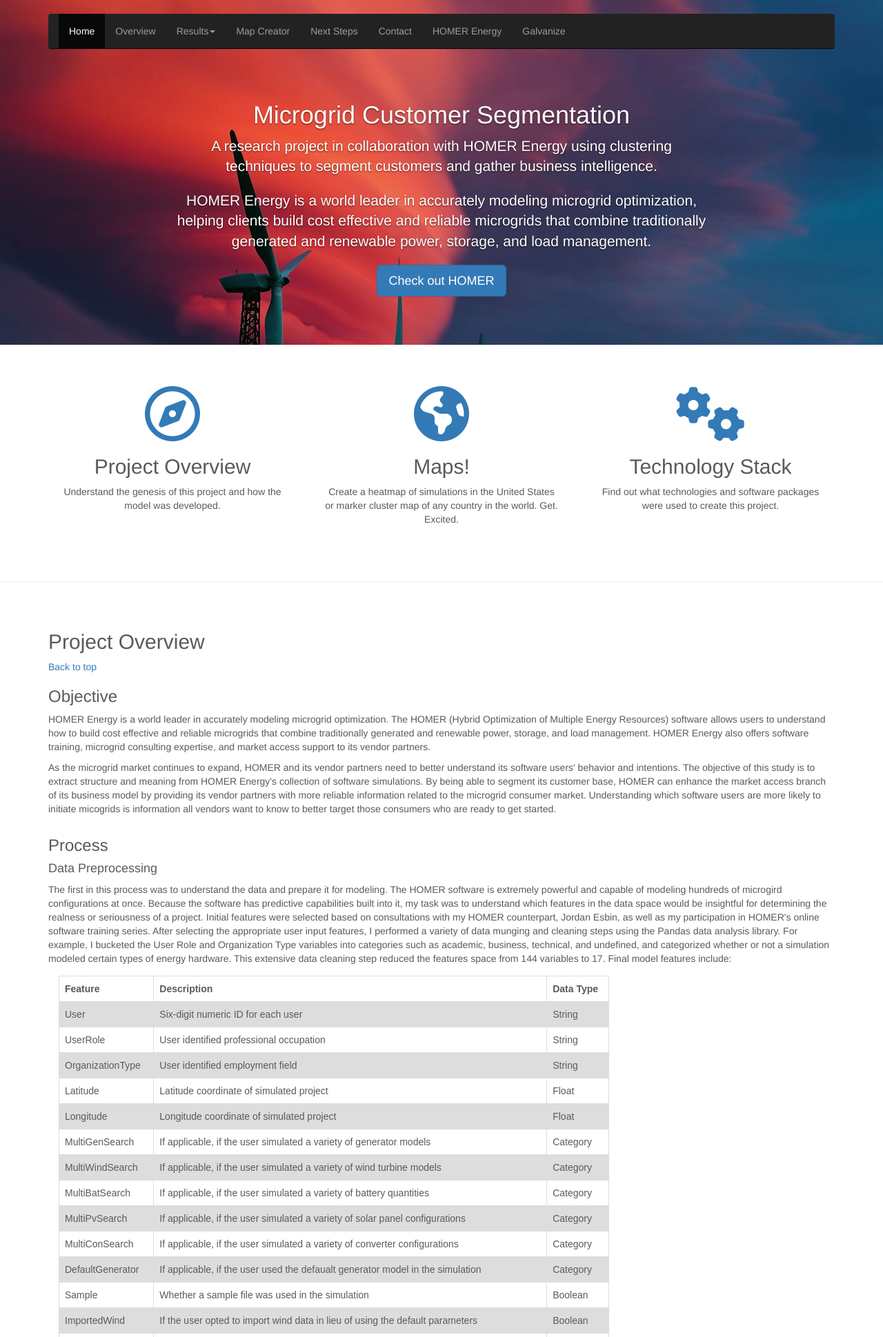
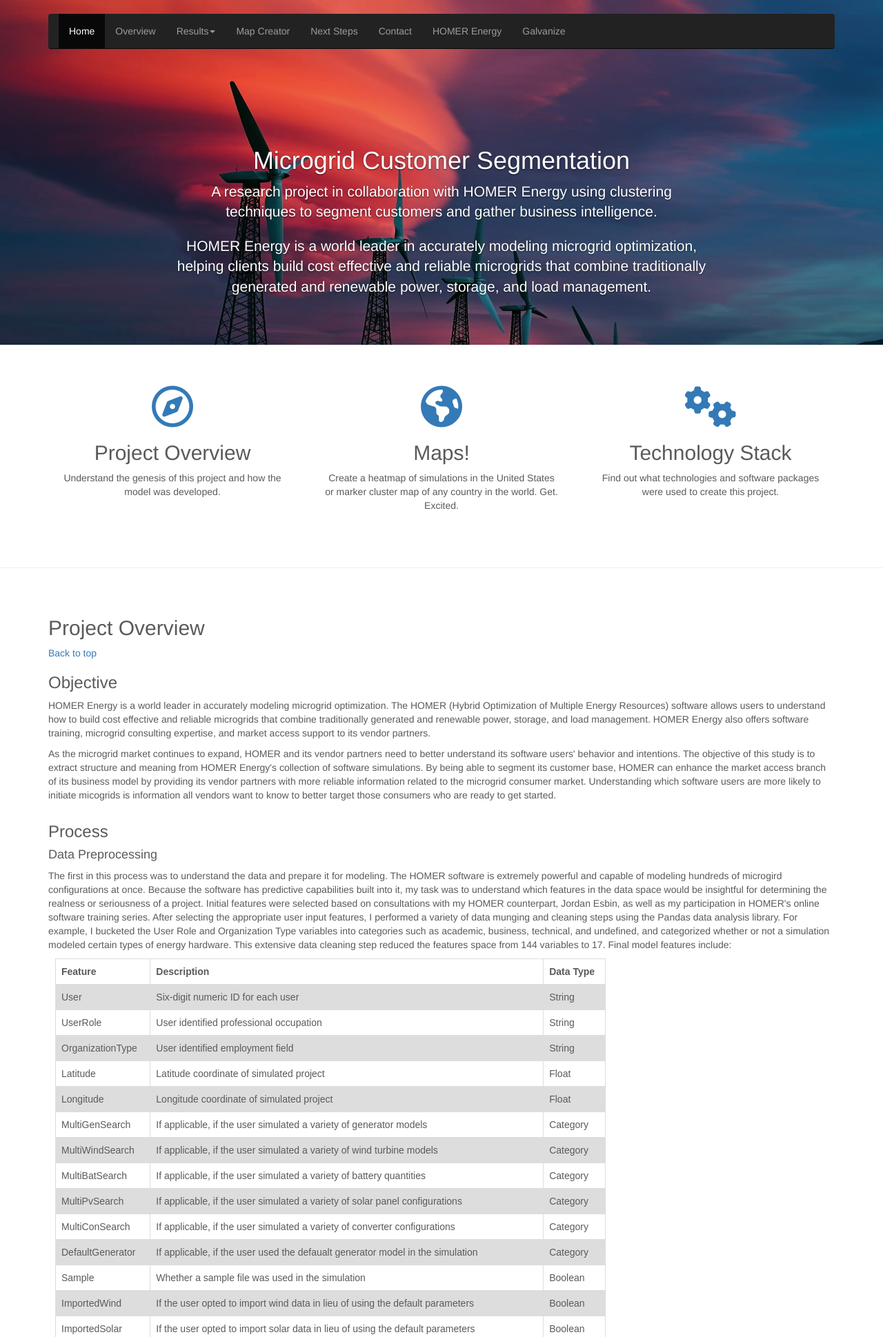
Before and after one commit to Stuart-D-King/homer_segmentation, a Flask app: template web_app/templates/index.html in a window 1280 px wide. Shown: the top 1939 px of the page at 69% size. Run offline with Flask 2, Linux system fonts and the light colour scheme; the template is opened without the code that fills it, so the values that code supplies are empty; parts of the project's set-up code (start-up, migrations or seed data) failed here and were passed over; some libraries are stand-ins or nearby versions.

Commit message:
front end updates

```diff
--- a/web_app/static/css/carousel.css
+++ b/web_app/static/css/carousel.css
@@ -58,7 +58,8 @@
   top: 0;
   left: 0;
   min-width: 100%;
-  height: auto;
+  max-width: 100%;
+  height: 500px;
 }
 
 
--- a/web_app/templates/index.html
+++ b/web_app/templates/index.html
@@ -26,12 +26,13 @@
     <!-- Custom styles for this template -->
     <link href="../static/css/carousel.css" rel="stylesheet">
 
+    <meta name=viewport content='width=700'>
 
     <style>
     table {
     font-family: arial, sans-serif;
     width: 70%;
-    margin: 15px;
+    margin: 10px;
     }
 
     td, th {
@@ -50,7 +51,7 @@
         border-collapse: collapse;
         text-align:left;
         padding: 8px;
-        margin-bottom: 20px;
+        margin-bottom: 10px;
         /*font-size: 0.9em;*/
         width: auto;
       }
@@ -110,7 +111,7 @@
               <h1>Microgrid Customer Segmentation</h1>
               <p>A research project in collaboration with HOMER Energy using clustering techniques to segment customers and gather business intelligence.</p>
               <p>HOMER Energy is a world leader in accurately modeling microgrid optimization, helping clients build cost effective and reliable microgrids that combine traditionally generated and renewable power, storage, and load management.</p>
-              <p><a class="btn btn-lg btn-primary" href="http://www.homerenergy.com/" target="_blank" role="button">Check out HOMER</a></p>
+              <!-- <p><a class="btn btn-lg btn-primary" href="http://www.homerenergy.com/" target="_blank" role="button">Check out HOMER</a></p> -->
             </div>
           </div>
         </div>
@@ -129,7 +130,7 @@
       <div class="row">
         <div class="col-lg-4">
           <a href="#overview">
-          <i class="fa fa-compass" style="font-size:80px" aria-hidden="true"></i>
+          <i class="fa fa-compass" style="font-size:60px" aria-hidden="true"></i>
           </a>
           <h2>Project Overview</h2>
           <p>Understand the genesis of this project and how the model was developed.</p>
@@ -137,7 +138,7 @@
         </div><!-- /.col-lg-4 -->
         <div class="col-lg-4">
           <a href="#mapcreator">
-          <i class="fa fa-globe" style="font-size:80px" aria-hidden="true"></i>
+          <i class="fa fa-globe" style="font-size:60px" aria-hidden="true"></i>
           </a>
           <h2>Maps!</h2>
           <p>Create a heatmap of simulations in the United States or marker cluster map of any country in the world. Get. Excited.</p>
@@ -145,7 +146,7 @@
         </div><!-- /.col-lg-4 -->
         <div class="col-lg-4">
           <a href="#techstack">
-          <i class="fa fa-cogs" style="font-size:80px" aria-hidden="true"></i>
+          <i class="fa fa-cogs" style="font-size:60px" aria-hidden="true"></i>
           </a>
           <h2>Technology Stack</h2>
           <p>Find out what technologies and software packages were used to create this project.</p>
@@ -270,7 +271,7 @@
       </div>
 
       <div class="container">
-        <img src="../static/img/sil_v_clust_KM.png" style="float: left; width: 49%; margin-right: 1%; margin-bottom: 0.5em;">
+        <img src="../static/img/sil_v_clust_KM.png" style="float:left; width: 400px; margin-right: 1%; margin-bottom: 0.5em;">
       </div>
 
       <div class="container">
@@ -296,28 +297,28 @@
         <div>
           After assigning cluster labels to each user using k-modes, we can see that the total number of simulations is fairly well distributed among the four clusters, with a larger share going to Cluster 1 and a smaller share to Cluster 2.</p>
           <div class="container">
-            <img src="../static/img/cluster_counts.png" style="float: left; width: 50%; margin-right: 0%; margin-bottom: 0.5em;">
+            <img src="../static/img/cluster_counts.png" style="float: left; width: 400px; margin-right: 0%; margin-bottom: 0.5em;">
           </div>
         </div>
 
           <div>
             <p>Looking at the distribution of user roles in each cluster, we can see that the model has split the user roles into particular clusters, but not exclusively into just one. Academic users are the majority it in Clusters 1 and 4, and technical users are more prevalent Clusters 2 and 3.</p>
             <div class="container">
-              <img src="../static/img/sims_by_cluster_user.png" style="float: left; width: 70%; margin-right: 0%; margin-bottom: 0.5em;">
+              <img src="../static/img/sims_by_cluster_user.png" style="float: left; width: 500px; margin-right: 0%; margin-bottom: 0.5em;">
             </div>
           </div>
 
           <div>
             <p>Similarly, the distribution of organization type among the clusters aligns closely with the user role distributions. Academic institutions are the majority in Clusters 1 and 4, and engineering firms are most common in Clusters 2 and 3.</p>
             <div class="container">
-              <img src="../static/img/sims_by_cluster_org.png" style="float: left; width: 70%; margin-right: 0%; margin-bottom: 0.5em;">
+              <img src="../static/img/sims_by_cluster_org.png" style="float: left; width: 500px; margin-right: 0%; margin-bottom: 0.5em;">
             </div>
           </div>
 
           <div>
             <p>To explore and extract additional information from the data, I also created weekday and weekend histograms of the number of simulations per day for each cluster. The resultant graphs suggest similar, but subtle differences between the four groups. While the number of simulations per day is on average highest during the week for all four clusters, we can see from the histograms for Cluster 1 that the frequency of simulations on the weekend does not differ as severely as compared to the other three groups. This could be due to the fact that there is large majority of academic users in this cluster, and students are more likely to run simulations over the weekend for school projects. Building on this analysis, Cluster 4, which also has a majority of academic users and organizations, appears to have relatively high kurtosis due to a few extreme deviations (outliers). While the weekend simulations seem to be infrequent in Cluster 4, there are a handful of days in which the cumulative sum of simulations have reached into the thousands. The true nature of these simulations likely requires further analysis to determine if the simulations are being run with project implementation in mind, or as part of academic research endeavor. Clusters 2 and 3 also suggest minimal weekend software usage, with Cluster 3 depicting a distribution suggestive of more model runs per day.
             <div class="container">
-              <img src="../static/img/weekday_weekend.png" style="float: left; width: 60%; margin-right: 0%; margin-bottom: 0.5em;">
+              <img src="../static/img/weekday_weekend.png" style="float: left; width: 500px; margin-right: 0%; margin-bottom: 0.5em;">
             </div>
           </div>
 
@@ -330,7 +331,7 @@
             <p>Other important input variables identified by HOMER are whether a user has imported her own wind or solar location metrics, and whether a user opts to use HOMER's default sample file. The act of importing more precise weather data is viewed favorably in regards to the user's seriousness of turning a simulation into a real project. Similarly, HOMER does not consider a simulation run using its default sample file to correlate with project realness.</p>
             <p>The below bar graphs show the mean feature usage for imported solar, imported wind, and sample file in each cluster. For imported wind, we see that Cluster 2 simulations are the most likely to import this data, with just over 10 percent of simulations using imported wind data. For imported solar, all four clusters have a similar mean average for importing geographic-specific data. Interestingly enough, Clusters 2 and 3, the groups with the greatest proportion of technical users, have the highest average for using HOMER's sample file to run simulations. While HOMER considers the use of the sample file to be a negative indicator of simulation realness, it should be noted the relative usage in these clusters is still low at 1.25 and 1.75 percent of the time, respectfully.
             <div class="container">
-              <img src="../static/img/imports.png" style="float: left; width: 75%; margin-right: 0%; margin-bottom: 0.5em;">
+              <img src="../static/img/imports.png" style="float: left; width: 500px; margin-right: 0%; margin-bottom: 0.5em;">
             </div>
 
           <div>
@@ -710,11 +711,11 @@
 
     <section id="techstack">
       <div class="container">
-        <div class="col-lg-8 col-lg-offset-2 text-center">
+        <div class="col-lg-8">
           <h2 class="section-heading">Technology Stack</h2>
           <a href="#">Back to top</a>
           <p class="lead">The following software packages and technologies were used in this project.</p>
-          <img src="../static/img/techstack.png" alt="" style="width:700px;height:700px";>
+          <img src="../static/img/techstack.png" alt="" style="width:600px;height:600px";>
         </div>
       </div>
     </section>
@@ -723,7 +724,7 @@
 
     <section id="contact">
       <div class="container">
-        <div class="col-lg-8 col-lg-offset-2 text-center">
+        <div class="col-lg-8">
           <h2 class="section-heading">Contact Me</h2>
           <p class="lead">Please contact me with questions or comments. You can also check out my GitHub repo for a more in-depth look at the code developed for this project.</p>
         </div>
```
